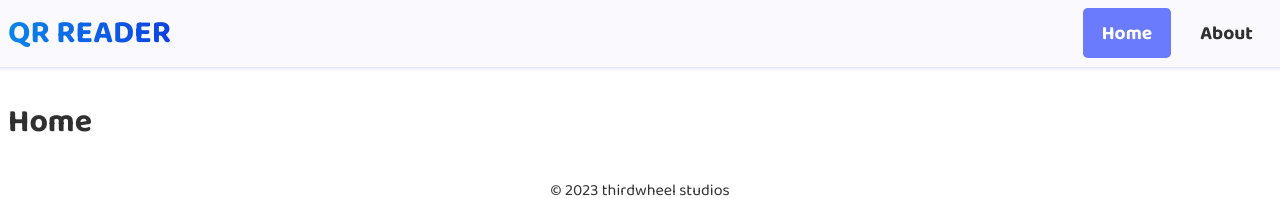
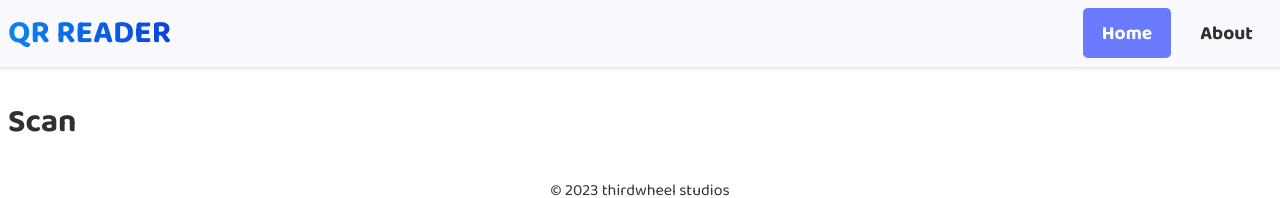
Before and after one commit to thirdwheelstudios/qr-reader, a Vue app: page / in a window 1280 px wide. Shown: the top 198 px of the page. Built offline with nearby package versions, Linux system fonts and the light colour scheme.

Commit message:
Added history view

```diff
--- a/src/router/index.ts
+++ b/src/router/index.ts
@@ -1,14 +1,20 @@
 import { createRouter, createWebHistory, RouteRecordRaw } from 'vue-router'
 
-const Home = () => import('../views/HomeView.vue')
+const Scan = () => import('../views/ScanView.vue')
+const History = () => import('../views/HistoryView.vue')
 const About = () => import('../views/AboutView.vue')
 const NotFound = () => import('../views/NotFoundView.vue')
 
 const routes = [
   {
     path: '/',
-    name: 'home',
-    component: Home,
+    name: 'scan',
+    component: Scan,
+  },
+  {
+    path: '/history',
+    name: 'history',
+    component: History,
   },
   {
     path: '/about',
--- /dev/null
+++ b/src/views/HistoryView.vue
@@ -0,0 +1,11 @@
+<script setup lang="ts"></script>
+
+<template>
+  <p>Your previous <router-link to="/">scans</router-link> will appear here</p>
+</template>
+
+<style scoped lang="scss">
+p {
+  text-align: center;
+}
+</style>
--- a/src/views/HomeView.vue
+++ b/src/views/ScanView.vue
@@ -1,5 +1,5 @@
 <script setup lang="ts"></script>
 
-<template><h1>Home</h1></template>
+<template><h1>Scan</h1></template>
 
 <style scoped lang="scss"></style>
```
